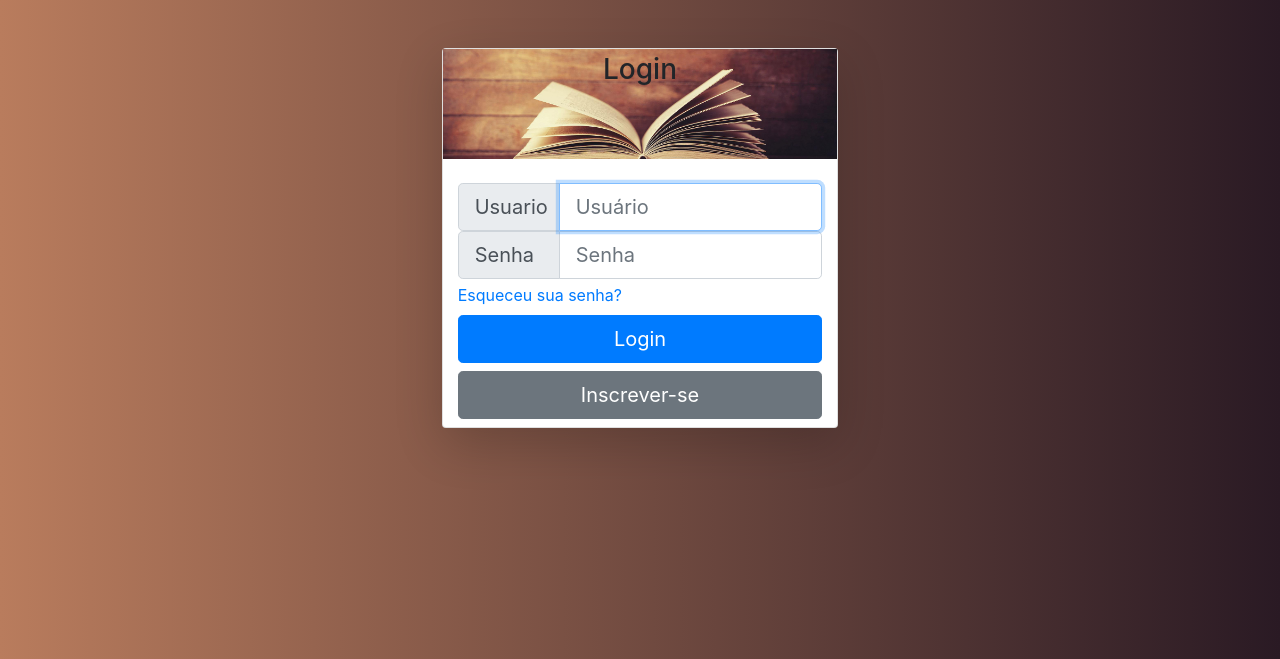
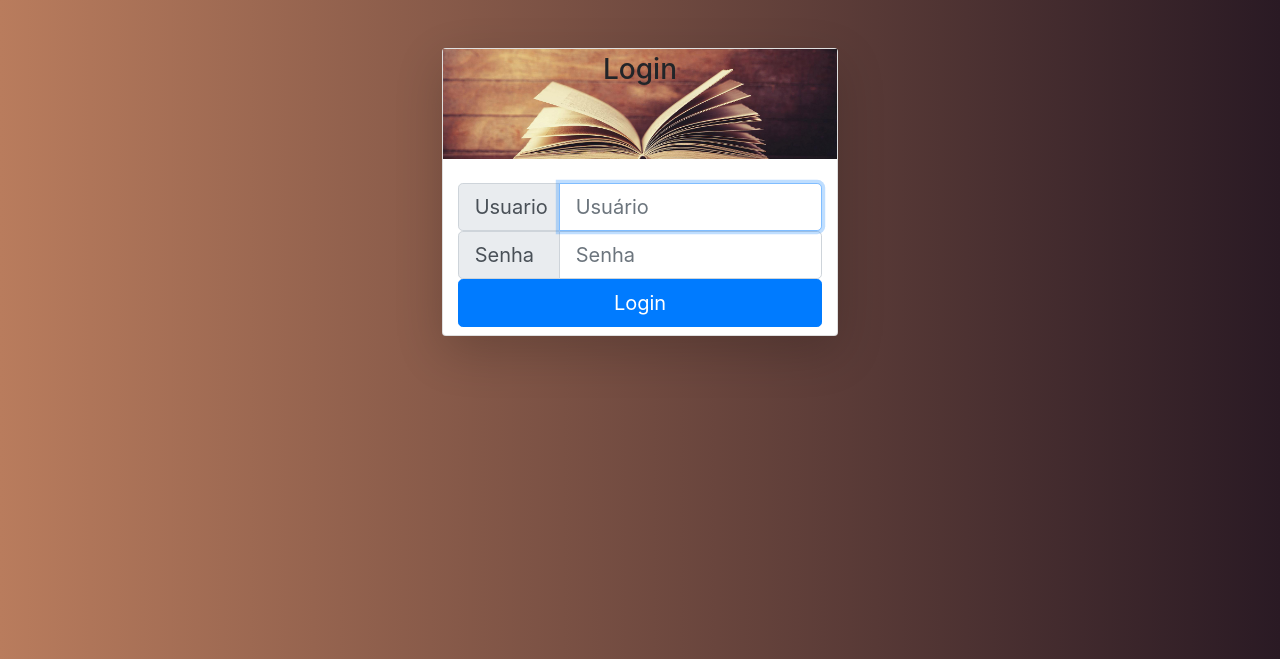
Before and after one commit to Deocleci/biblioteca_pc, a Django app: page /login/ in a window 1280 px wide. Shown: the top 659 px of the page. Run offline with Django 3.2, Linux system fonts and the light colour scheme; some libraries are stand-ins or nearby versions.

Commit message:
atualizações finais

```diff
--- a/livro/views.py
+++ b/livro/views.py
@@ -80,7 +80,7 @@ class EditLivro(UpdateView):
     template_name = 'livro/editar.html'
     success_url = reverse_lazy('livro:listar')
 
-@method_decorator(login_required, name='dispatch')
+@login_required
 def pesquisar(request):
     if request.method == 'POST':
         return redirect("/index/listaruser/" + request.POST['codigo'] )
--- a/login/templates/login/login.html
+++ b/login/templates/login/login.html
@@ -66,15 +66,15 @@
                                        class="form-control" aria-label="Large" required>
                             </div>
 
-                            <div class="checkbox mt-1 mb-2">
-                                <span class="custom-control-description"><a href="">Esqueceu sua senha?</a></span>
-                            </div>
+{#                            <div class="checkbox mt-1 mb-2">#}
+{#                                <span class="custom-control-description"><a href="">Esqueceu sua senha?</a></span>#}
+{#                            </div>#}
                             <div class="text-center mb-2">
                                 <button type="submit" class="btn btn-lg btn-primary" style="width: 100%">Login</button>
                             </div>
-                            <div class="text-center mb-2">
-                                <a href="" class="btn btn-lg btn-secondary" style="width: 100%">Inscrever-se</a>
-                            </div>
+{#                            <div class="text-center mb-2">#}
+{#                                <a href="" class="btn btn-lg btn-secondary" style="width: 100%">Inscrever-se</a>#}
+{#                            </div>#}
                         </div>
                     </form>
                 </div>
```
